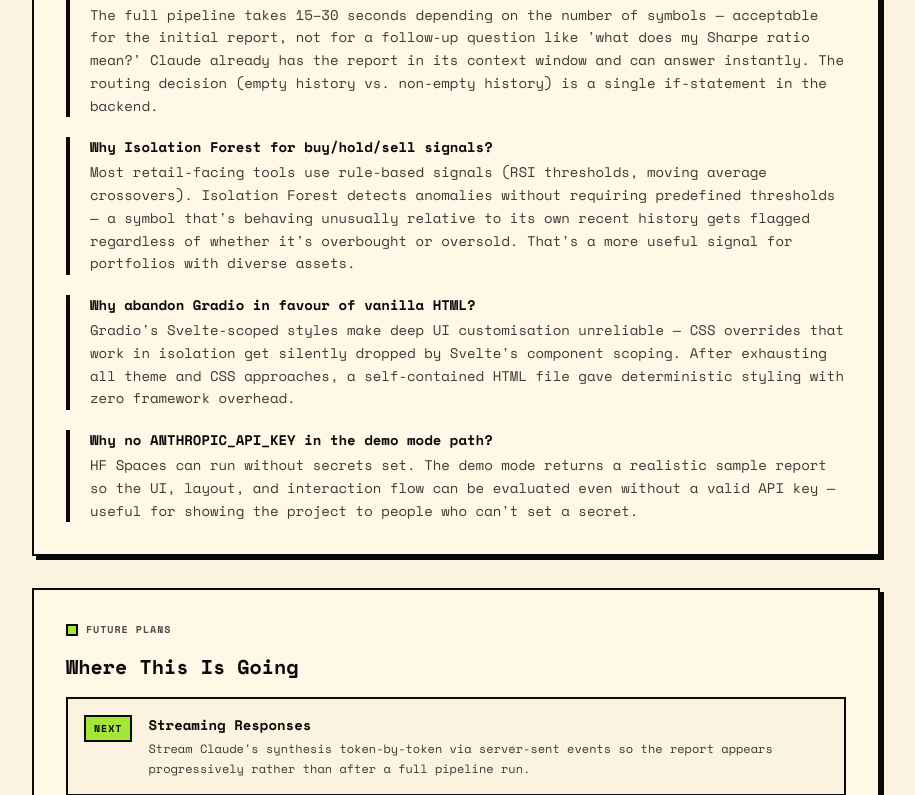
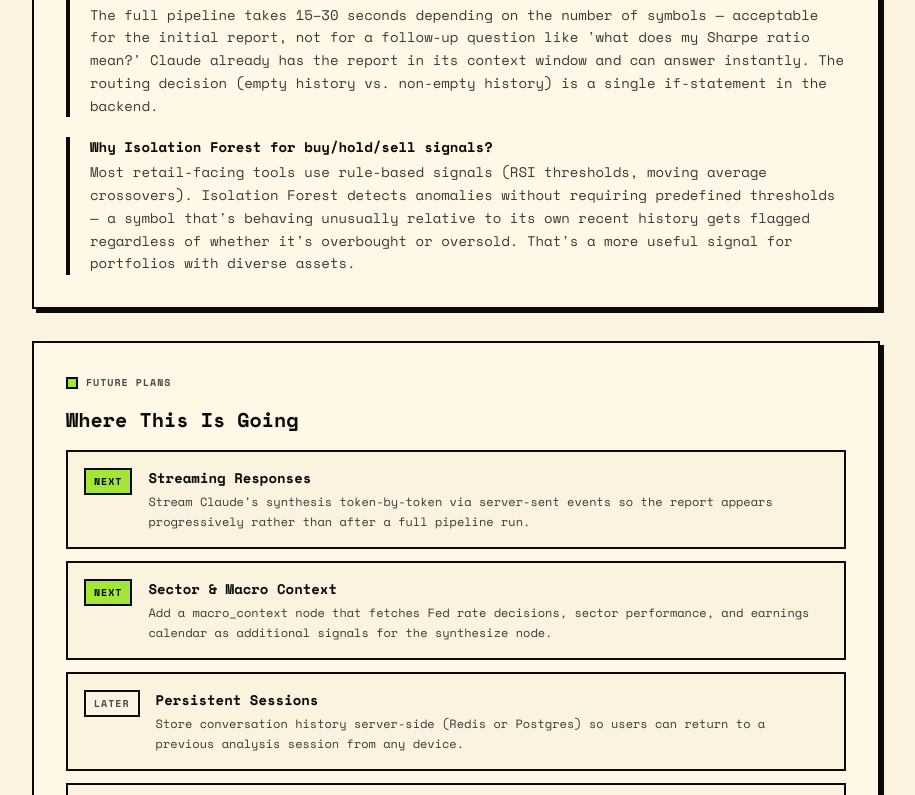
Before and after one commit to kpal002/portfolio, a Next.js app: page /projects/intelligent-financial-advisor in a window 1280 px wide. Shown: the part 8732-9527 px from the top of the page, without its empty margins (184-1099 px from the left). Built offline with nearby package versions, Linux system fonts and the light colour scheme.

Commit message:
Update page.jsx

```diff
--- a/app/projects/intelligent-financial-advisor/page.jsx
+++ b/app/projects/intelligent-financial-advisor/page.jsx
@@ -615,14 +615,6 @@ CMD ["uvicorn", "main:app", "--host", "0.0.0.0", "--port", "7860"]`}
                 q: "Why Isolation Forest for buy/hold/sell signals?",
                 a: "Most retail-facing tools use rule-based signals (RSI thresholds, moving average crossovers). Isolation Forest detects anomalies without requiring predefined thresholds — a symbol that's behaving unusually relative to its own recent history gets flagged regardless of whether it's overbought or oversold. That's a more useful signal for portfolios with diverse assets.",
               },
-              {
-                q: "Why abandon Gradio in favour of vanilla HTML?",
-                a: "Gradio's Svelte-scoped styles make deep UI customisation unreliable — CSS overrides that work in isolation get silently dropped by Svelte's component scoping. After exhausting all theme and CSS approaches, a self-contained HTML file gave deterministic styling with zero framework overhead.",
-              },
-              {
-                q: "Why no ANTHROPIC_API_KEY in the demo mode path?",
-                a: "HF Spaces can run without secrets set. The demo mode returns a realistic sample report so the UI, layout, and interaction flow can be evaluated even without a valid API key — useful for showing the project to people who can't set a secret.",
-              },
             ].map((item, i) => (
               <div key={i} className="border-l-4 border-ink pl-5">
                 <p className="text-sm font-bold">{item.q}</p>
```
